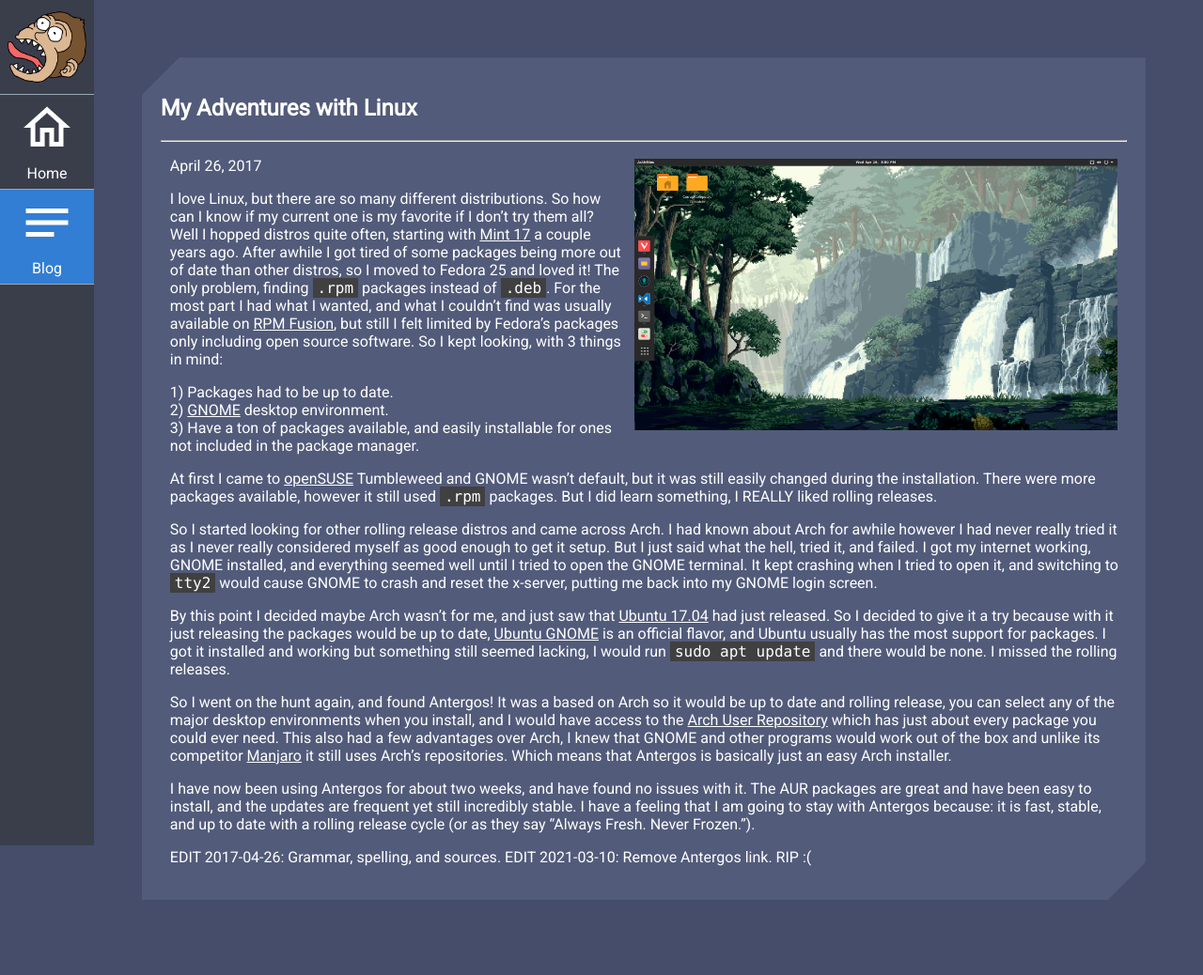
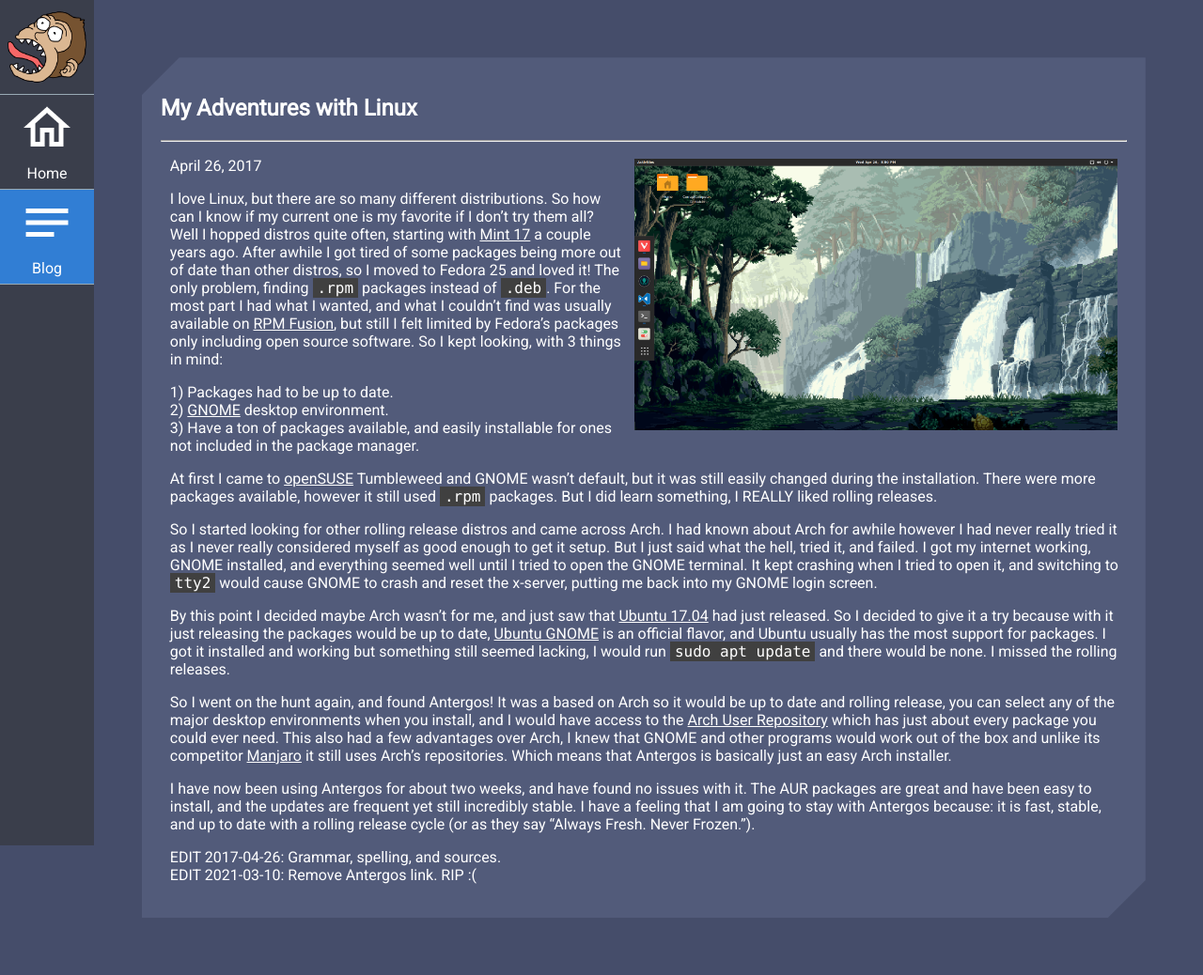
Before and after one commit to CorruptComputer/home, a Jekyll site: the page built from _posts/2017-04-26-linux.markdown, in a window 1280 px wide. Shown: the whole page at 94% size. Built offline with Jekyll 4.4.1, drawn with Linux system fonts in a browser that asks for light colours.

```diff
--- a/Gemfile
+++ b/Gemfile
@@ -1,7 +1,6 @@
 source "https://rubygems.org"
 
 gem "jekyll"
-gem "html-proofer"
 
 group :jekyll_plugins do
     gem "jekyll-paginate"
--- a/_config.yml
+++ b/_config.yml
@@ -10,8 +10,6 @@ exclude: [vendor]
 
 ## Build settings
 markdown: kramdown
-sass:
-  sass_dir: assets/sass
 
 ## Pagination
 paginate: 4
--- a/_posts/2017-04-26-linux.markdown
+++ b/_posts/2017-04-26-linux.markdown
@@ -22,5 +22,5 @@ So I went on the hunt again, and found Antergos! It was a based on Arch so it wo
 
 I have now been using Antergos for about two weeks, and have found no issues with it. The AUR packages are great and have been easy to install, and the updates are frequent yet still incredibly stable. I have a feeling that I am going to stay with Antergos because: it is fast, stable, and up to date with a rolling release cycle (or as they say "Always Fresh. Never Frozen.").
 
-EDIT 2017-04-26: Grammar, spelling, and sources.
+EDIT 2017-04-26: Grammar, spelling, and sources. <br />
 EDIT 2021-03-10: Remove Antergos link. RIP :(
```
